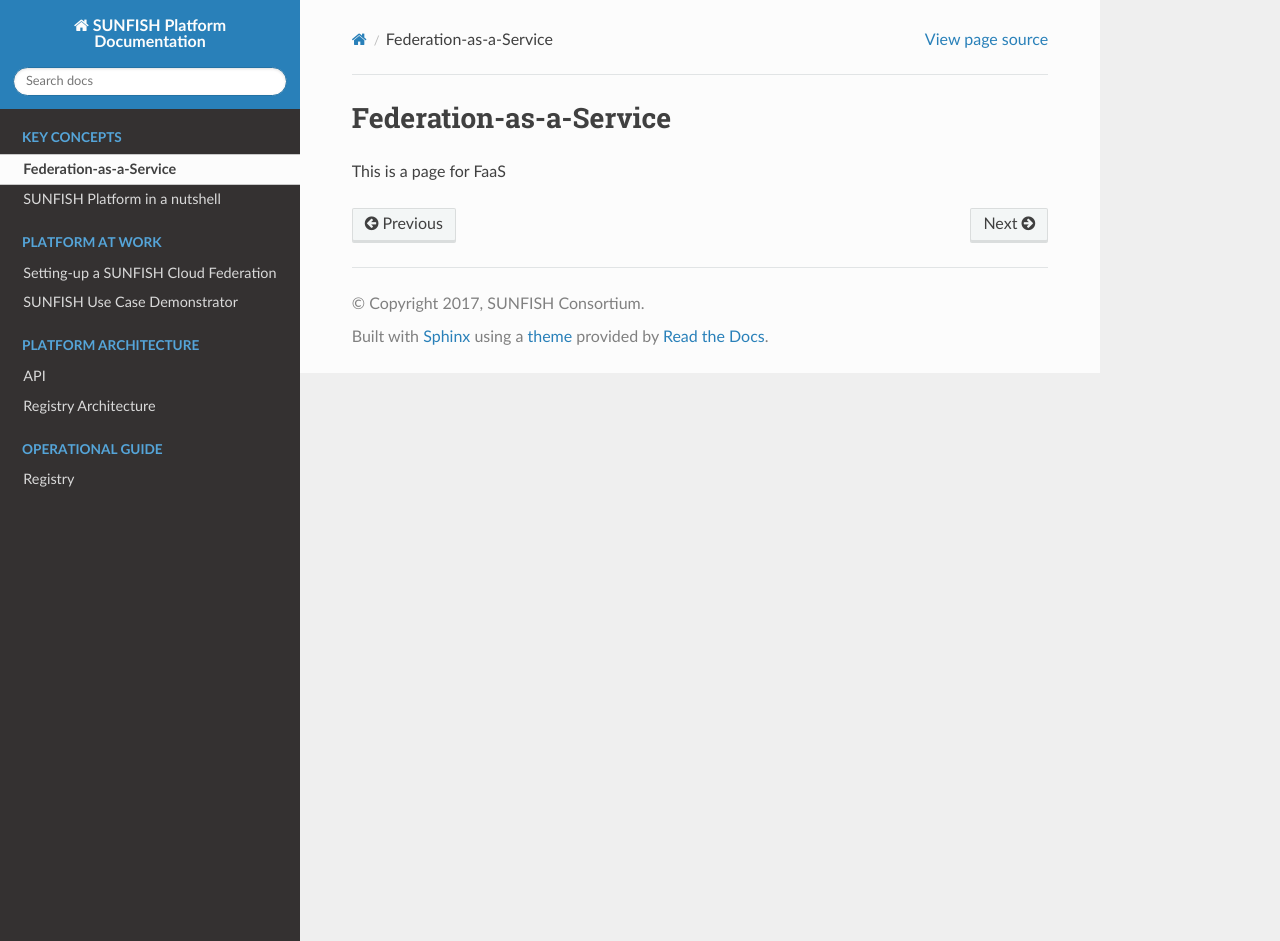
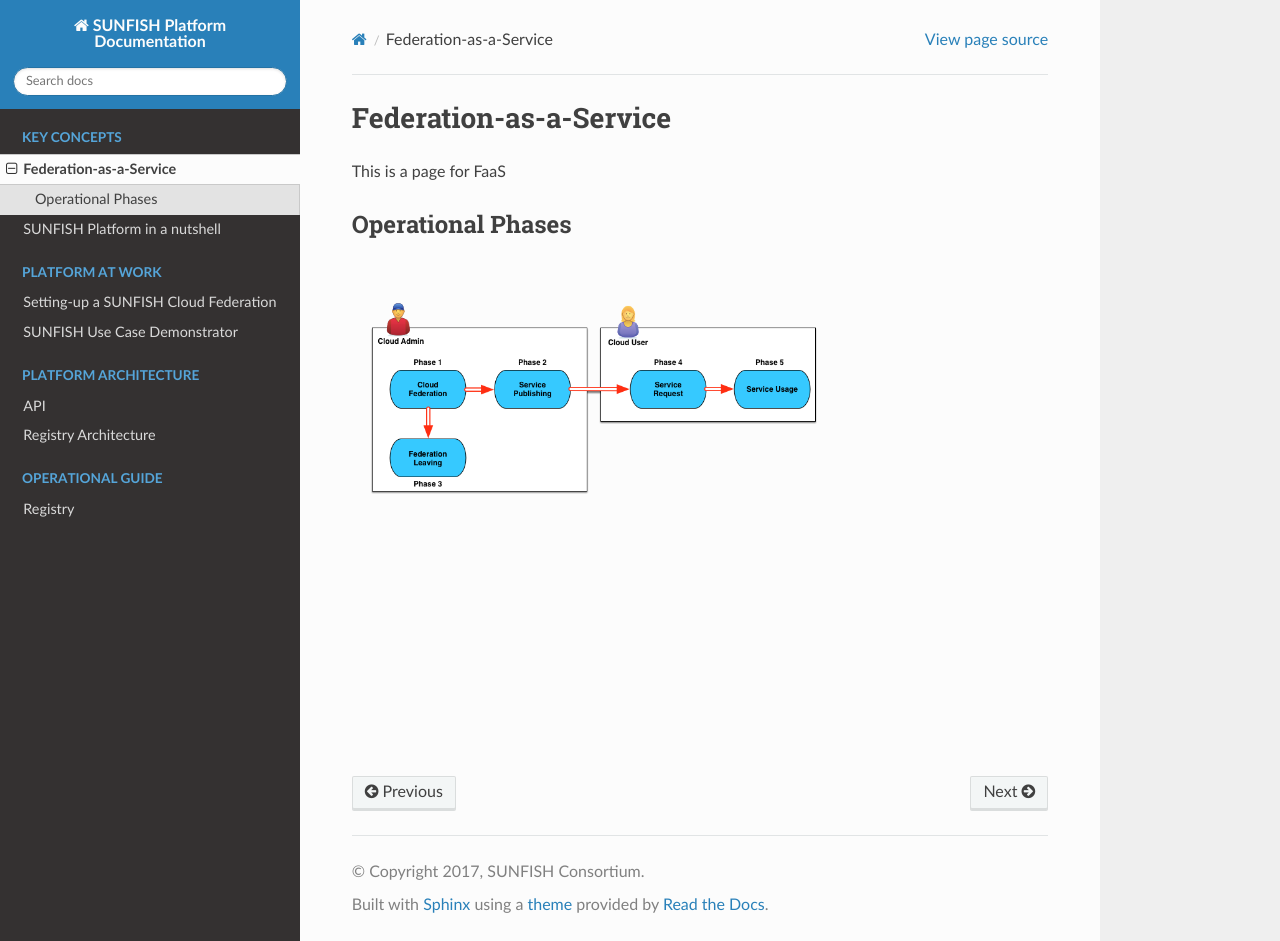
Before and after one commit to sunfish-prj/Platform-docs, a Sphinx documentation site: the page built from docs/faas.rst, in a window 1280 px wide and 941 px high. Built offline with Sphinx 7.4.7 and the Read the Docs theme 2.0.0, drawn with Linux system fonts in a browser that asks for light colours.

Commit message:
Add figure

```diff
--- a/docs/faas.rst
+++ b/docs/faas.rst
@@ -3,3 +3,12 @@
 ########################
 
 This is a page for FaaS
+
+
+
+===================
+Operational Phases
+===================
+
+
+.. image:: images/FaaS_Phases_1.0.png
```
Also changed, not shown: README.md (+1 -1 lines).
